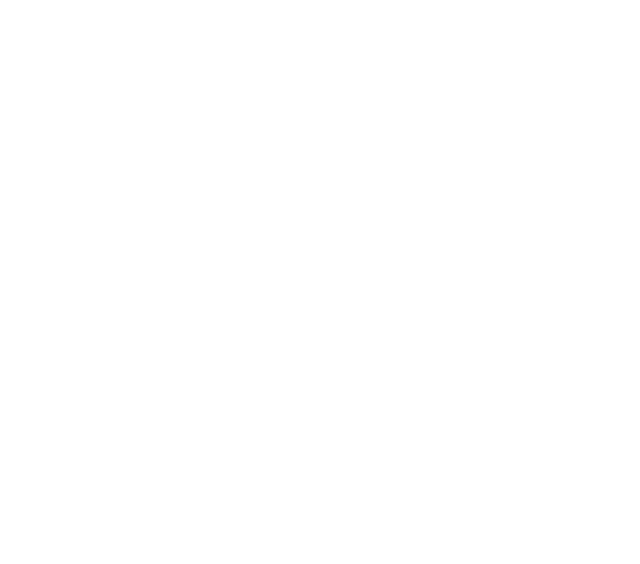
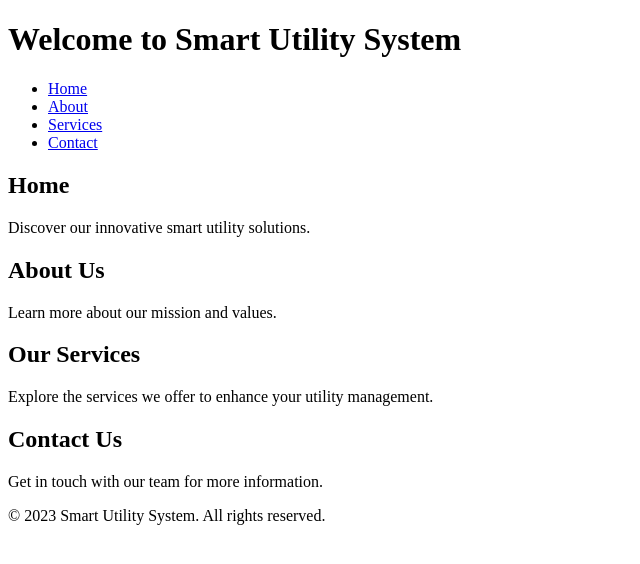
Before and after one commit to Aditi-Pradhan-12/mini_project, a website: page index.html in a window 1280 px wide. Shown: the whole page, without its empty margins (0-640 px from the left). Drawn offline with Linux system fonts and the light colour scheme.

Commit message:
2nd commit

```diff
--- a/index.html
+++ b/index.html
@@ -3,9 +3,40 @@
 <head>
     <meta charset="UTF-8">
     <meta name="viewport" content="width=device-width, initial-scale=1.0">
-    <title>Document</title>
+    <title>Rumor Stance Classification</title>
 </head>
 <body>
-
+    <header>
+        <h1>Welcome to Smart Utility System</h1>
+        <nav>
+            <ul>
+                <li><a href="#home">Home</a></li>
+                <li><a href="#about">About</a></li>
+                <li><a href="#services">Services</a></li>
+                <li><a href="#contact">Contact</a></li>
+            </ul>
+        </nav>
+    </header>
+    <main>
+        <section id="home">
+            <h2>Home</h2>
+            <p>Discover our innovative smart utility solutions.</p>
+        </section>
+        <section id="about">
+            <h2>About Us</h2>
+            <p>Learn more about our mission and values.</p>
+        </section>
+        <section id="services">
+            <h2>Our Services</h2>
+            <p>Explore the services we offer to enhance your utility management.</p>
+        </section>
+        <section id="contact">
+            <h2>Contact Us</h2>
+            <p>Get in touch with our team for more information.</p>
+        </section>
+    </main>
+    <footer>
+        <p>&copy; 2023 Smart Utility System. All rights reserved.</p>
+    </footer>
 </body>
 </html>
--- /dev/null
+++ b/package.json
@@ -0,0 +1,5 @@
+{
+  "dependencies": {
+    "bootstrap": "^5.3.3"
+  }
+}
```
Also changed, not shown: 1 other file.
